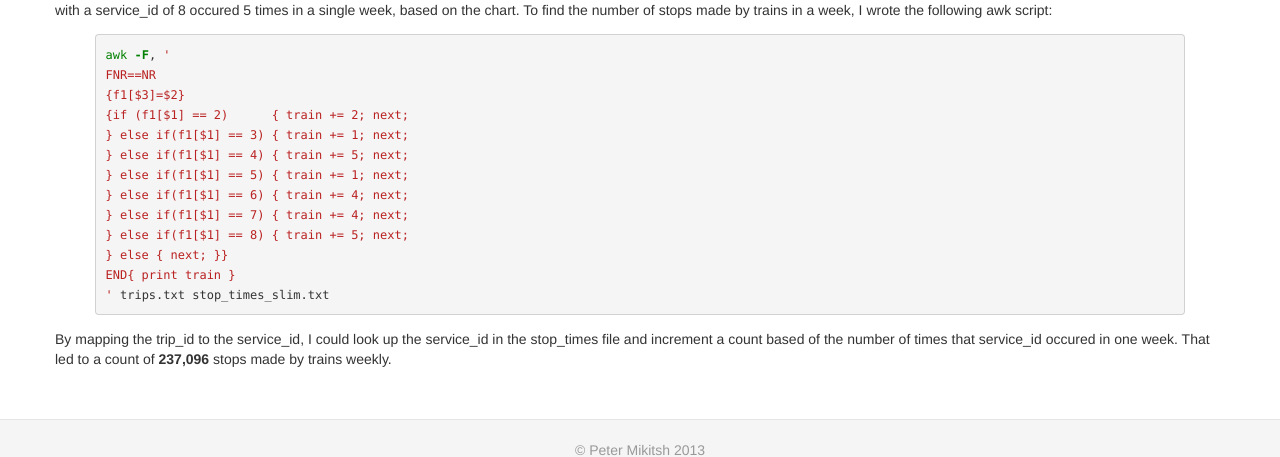
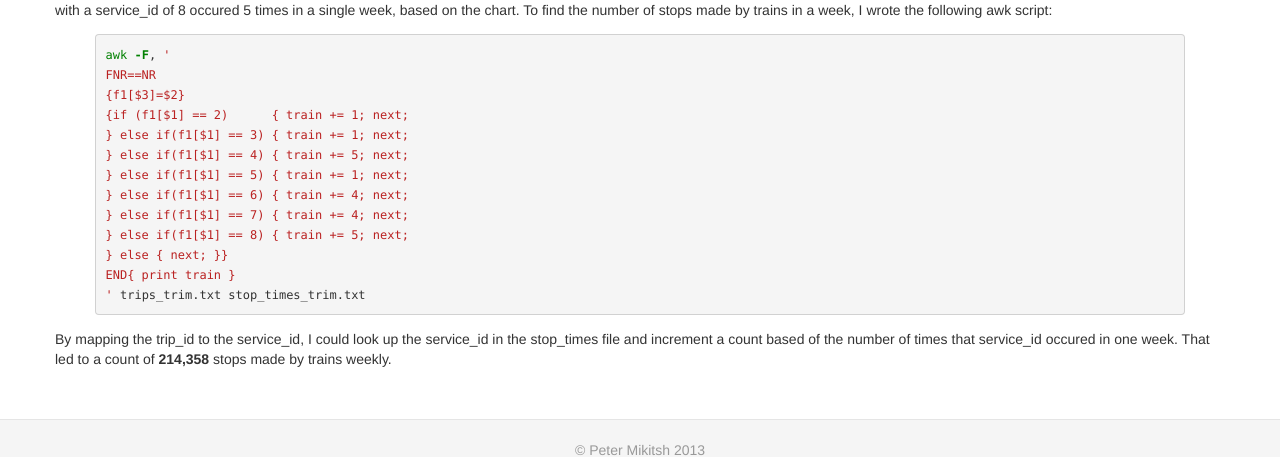
Before and after one commit to petermikitsh/petermikitsh.github.com, a Jekyll site: the page built from _posts/2013-02-22-Metrorail-GTFS-Schedule.md, in a window 1280 px wide and 900 px high, scrolled down 685 px. Shown: the part 420-877 px from the top of the window. Built offline with Jekyll 4.4.1, drawn with Linux system fonts in a browser that asks for light colours.

Commit message:
Updated statistics

```diff
--- a/_posts/2013-02-22-Metrorail-GTFS-Schedule.md
+++ b/_posts/2013-02-22-Metrorail-GTFS-Schedule.md
@@ -35,7 +35,7 @@ Here is that information in an easier-to-understand format:
 awk -F, '
 FNR==NR
 {f1[$3]=$2}
-{if (f1[$1] == 2)      { train += 2; next;
+{if (f1[$1] == 2)      { train += 1; next;
 } else if(f1[$1] == 3) { train += 1; next;
 } else if(f1[$1] == 4) { train += 5; next;
 } else if(f1[$1] == 5) { train += 1; next;
@@ -44,7 +44,7 @@ FNR==NR
 } else if(f1[$1] == 8) { train += 5; next;
 } else { next; }}
 END{ print train }
-' trips.txt stop_times_slim.txt
+' trips_trim.txt stop_times_trim.txt
 {% endhighlight %}
 
-By mapping the trip_id to the service_id, I could look up the service_id in the stop_times file and increment a count based of the number of times that service_id occured in one week. That led to a count of <strong>237,096</strong> stops made by trains weekly.
+By mapping the trip_id to the service_id, I could look up the service_id in the stop_times file and increment a count based of the number of times that service_id occured in one week. That led to a count of <strong>214,358</strong> stops made by trains weekly.
```
Also changed, not shown: _posts/2013-02-21-Finding-Metrorail-Information-From-GTFS-Data.md (+1 -1 lines).
